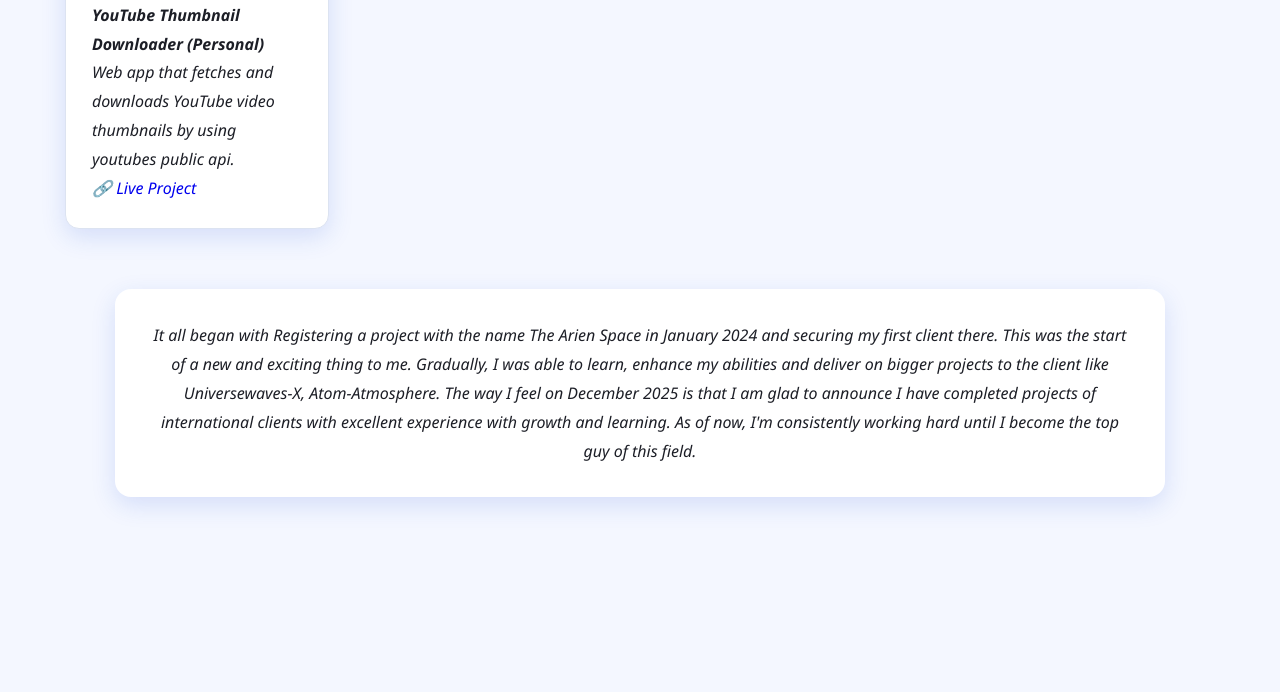
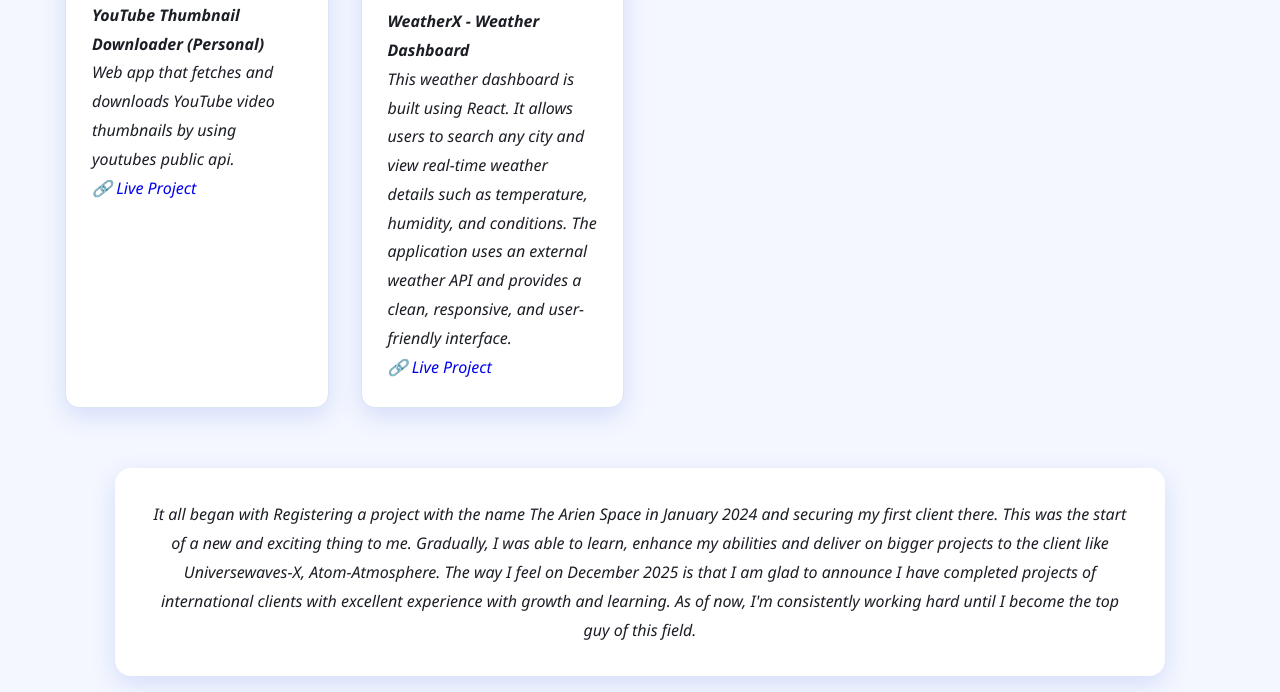
Before and after one commit to iiamsarif/Portfolio, a plain HTML site: page index.html in a window 1280 px wide. Shown: the part 4183-4875 px from the top of the page. Drawn offline with Linux system fonts and the light colour scheme.

Commit message:
Add files via upload

```diff
--- a/index.html
+++ b/index.html
@@ -478,7 +478,7 @@
         <h4>Skillinnovex AI Resume Builder (Personal)</h4>
         <p>AI-powered resume builder using Gemma:2B model with unlimited resume generation feature. Created using Node
           JS, Html, CSS, JavaScript, MySQL and Gemma:2b AI model.</p>
-        <a href="https://skillinnovex.onrender.com" target="_blank">🔗 Live Project</a>
+        <a href="https://skillinnovex.in" target="_blank">🔗 Live Project</a>
       </div>
 
       <div class="project-card">
@@ -545,6 +545,15 @@
       </div>
 
       <!-- Barclays Bank -->
+
+      <div class="project-card">
+        <img src="wx.png" alt="YouTube Thumbnail Downloader">
+        <h4>WeatherX - Weather Dashboard</h4>
+        <p>This weather dashboard is built using React. It allows users to search any city and view real-time weather
+          details such as temperature, humidity, and conditions. The application uses an external weather API and
+          provides a clean, responsive, and user-friendly interface.</p>
+        <a href="https://weather-dashboard-eta-seven.vercel.app/" target="_blank">🔗 Live Project</a>
+      </div>
 
     </div>
 
```
Also changed, not shown: wx.png (added).
